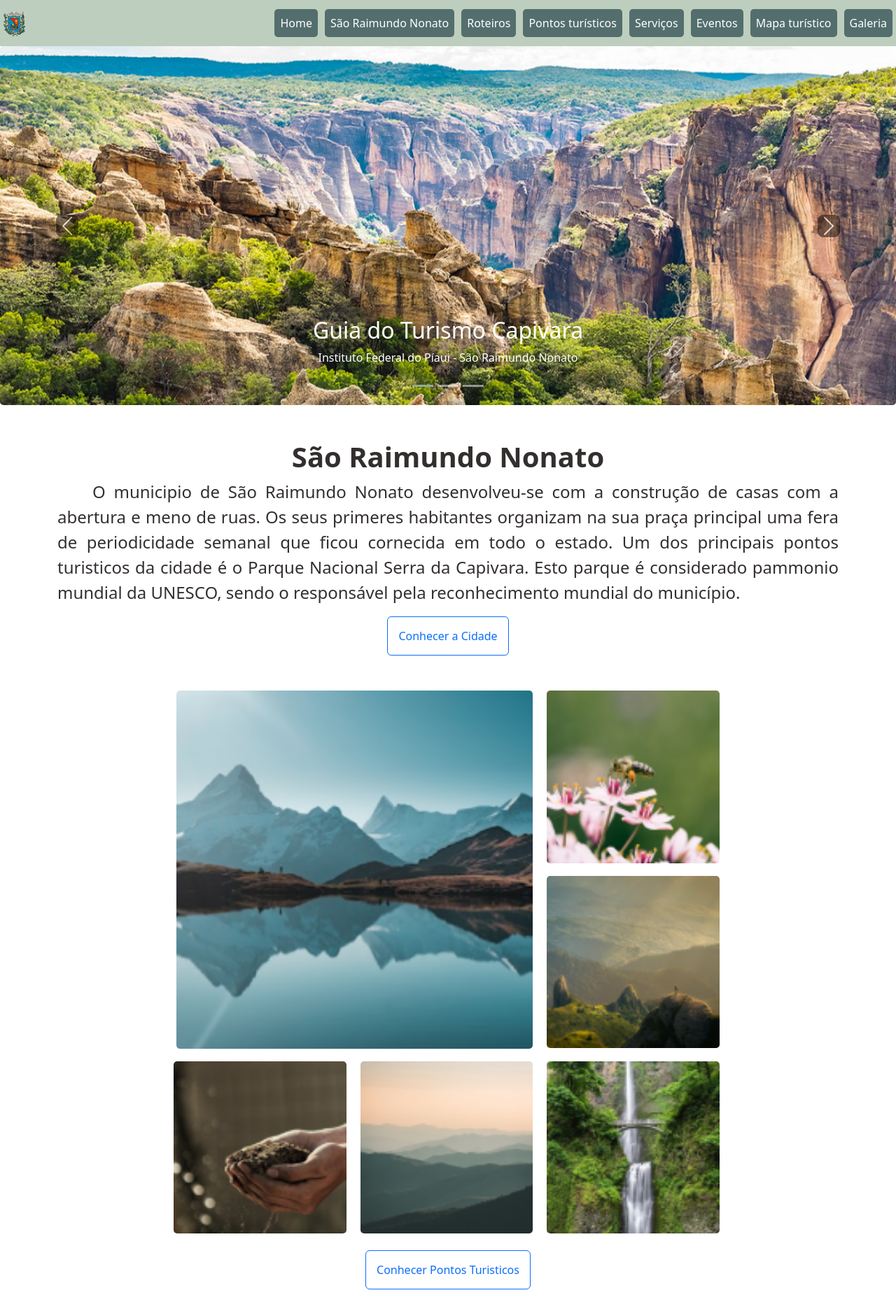
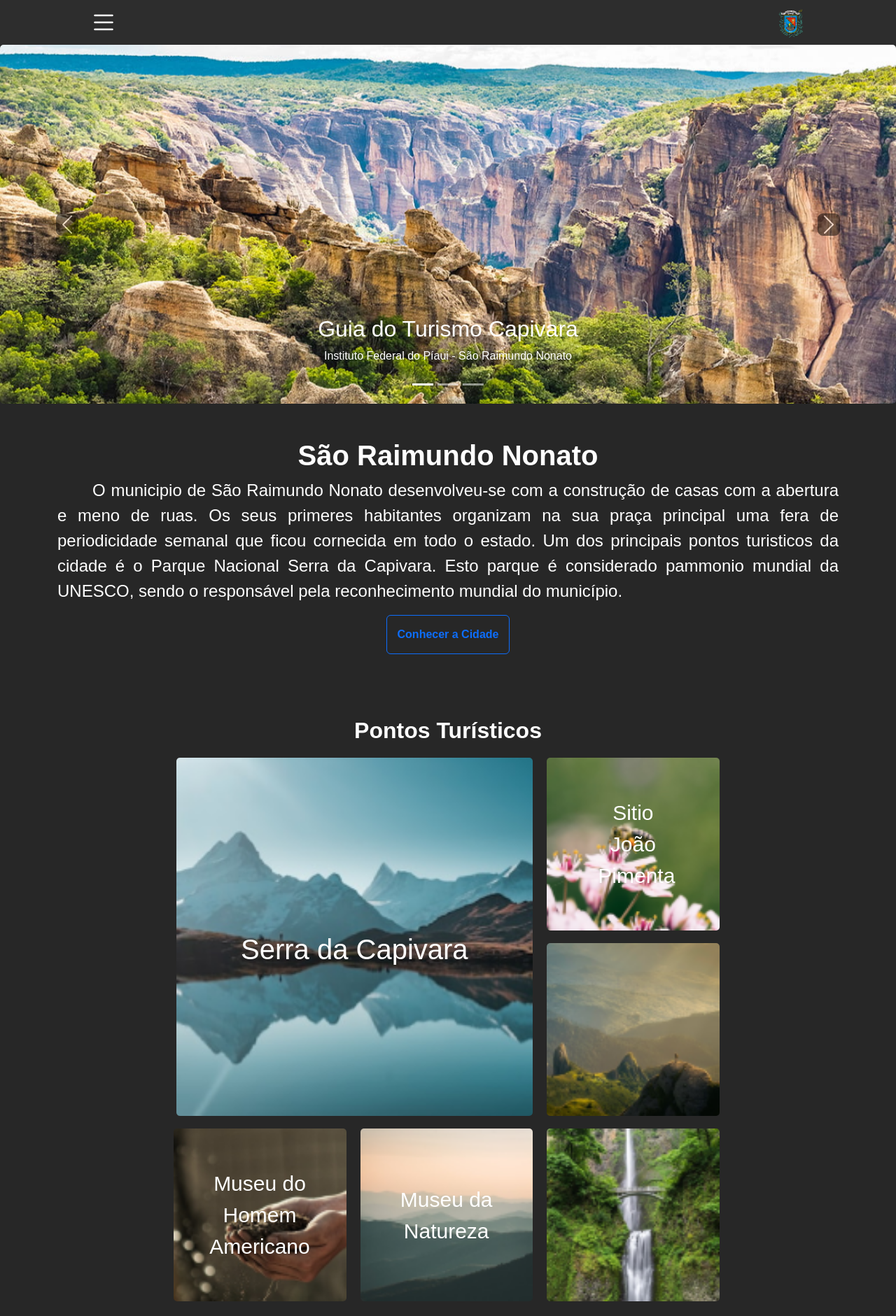
Before and after one commit to Nazin-dev/turismo-srn, a plain HTML site: page index.html in a window 1280 px wide. Shown: the top 1881 px of the page at 70% size. Drawn offline with nearby package versions, Linux system fonts and the light colour scheme.

Commit message:
Coloquei o texto sobre os cards e ajustei alguns detalhes

```diff
--- /dev/null
+++ b/css/menu-responsivo.css
@@ -0,0 +1,83 @@
+:root{
+  --color-white: #fff;
+  --color-dark1: rgb(39, 39, 39);
+  --color-dark2: #2d2d2d;
+  --color-dark3: #414141;
+  --color-dark4: #1c1c1c;
+  --color-dark5: #343434;
+  --color-purple: #0D6EFD;
+}
+*{
+  margin: 0;
+  padding: 0;
+}
+body{
+  font-family: Arial, Helvetica, sans-serif;
+  background-color: var(--color-dark1);
+  color: var(--color-white);
+}
+.img_logo_header{
+  width: 45px;
+}
+.header,
+.navigation_header{
+  display: flex;
+  flex-direction: row;
+  align-items: center;
+}
+
+.header{
+  background-color: var(--color-dark2);
+  justify-content: space-between;
+  padding: 0 10%;
+  height: 4em;
+}
+.navigation_header{
+  gap: 3em;
+  z-index: 2;
+}
+
+
+.content{
+  padding-top: 5em;
+  text-align: center;
+  height: 10vh;
+  transition: 1s;
+}
+.navigation_header a{
+  text-decoration: none;
+  color: var(--color-purple);
+  transition: 1s;
+  font-weight: bold;
+}
+.navigation_header a:hover{
+  color: var(--color-white);
+}
+
+.btn_icon_header{
+  background: transparent;
+  border: none;
+  color: var(--color-white);
+  cursor: pointer;
+  display: none;
+}
+@media screen and (max-width: 1300px) {
+  .navigation_header{
+      position: absolute;
+      flex-direction: column !important;
+      top: 0;
+      background: var(--color-dark5);
+      height: 100%;
+      width: 35vw;
+      padding: 1em;
+      animation-duration: 1s;
+      margin-left: -100vw;
+  }
+  .btn_icon_header{
+      display: block;
+  }
+}
+@keyframes showSidebar {
+  from {margin-left: -100vw;}
+  to {margin-left: -10vw;}
+}
--- a/css/navbar.css
+++ /dev/null
@@ -1,25 +0,0 @@
-.navbar-collapse {
-  justify-content: space-around;
-  flex-grow: 0;
-
-}
-
-.navbar {
-  background-color: #BECEBE;
-}
-
-.nav-item {
-  background-color: #536E6D;
-  margin-right: 40px;
-  margin: 5px;
-  border-radius: 5px;
-  text-align: center;
-
-}
-
-.navbar-nav .nav-link.active {
-  color: white;
-}
-.bg-body-tertiary {
-  background-color: #6E8382;
-}
--- a/css/style.css
+++ b/css/style.css
@@ -24,7 +24,7 @@ a {
 /* Estilização do carrosel */
 
 .carousel-indicators .active {
-  background-color: #94AE93;
+  background-color: white;
 }
 
 .carousel-control-prev-icon, .carousel-control-next-icon {
@@ -59,6 +59,7 @@ a {
   margin-top: 24px;
 }
 
+
 .ab{
   padding: 0px;
 }
@@ -89,18 +90,45 @@ img {
   text-align: center;
 }
 
+
 /* Responsividade dos cards */
 @media (max-width: 600px){
   .cards {
-    width: 500px;
-    height: 500px;
+    width: 50vh;
+  }
+  .text-main {
+    padding: 30px;
+  }
+  .imgs {
+    padding-top: 20px;
+  }
+
+  .linha2 {
+    padding: 0px;
   }
 }
 
-/* Responsividade do rodapé */
-@media (max-width: 560px) {
-  .rodape2 {
-    margin-top: 2600px;
+@media (max-width: 600px){
+  .navigation_header a {
+    text-align: center;
+    gap: 1em;
+    margin-top: -10px;
+  }
+  .cards {
+    display: none;
+  }
+
+
+}
+
+@media (max-width: 400px){
+  .cards {
+    width: 40vh;
+
+  }
+
+  .btn2 {
+    width: 120px;
   }
 }
 
@@ -110,12 +138,84 @@ h3 {
 }
 .rodape{
   text-align: center;
-  background-color: #3A5B5A;
-  margin-top: 120px;
+  background-color: #0889f4;
 }
+
+footer {
+  margin-top: 240px;
+}
+
 .rodape p{
   margin: 0px;
   font-weight: 500;
   color: white;
   padding: 8px;
 }
+
+/* Estilização dos Card Grid */
+.xindex1 {
+  position: absolute;
+  z-index: 10;
+  margin-top: -268px;
+  margin-left: 92px;
+  font-size: 40px;
+}
+
+.xindex2 {
+  position: absolute;
+  margin-top: -191px;
+  margin-left: 73px;
+  width: 100px;
+  font-size: 30px;
+
+}
+
+.xindex3 {
+  position: absolute;
+  margin-top: -191px;
+  margin-left: 43px;
+  font-size: 30px;
+  width: 160px;
+}
+
+.xindex4 {
+  position: absolute;
+  margin-top: -168px;
+  margin-left: 53px;
+  font-size: 30px;
+  width: 140px;
+}
+
+.cards {
+  display: relative;
+}
+
+.xindex1, .xindex2, .xindex3, .xindex4 {
+  transform: translateY(0px);
+  animation: float 5s ease-in-out infinite;
+}
+
+@keyframes float {
+  0% {
+    transform: translateY(0px);
+  }
+  50% {
+    transform: translateY(-30px);
+  }
+  100% {
+    transform: translateY(0px);
+  }
+}
+
+.pontos {
+  text-decoration: none;
+  color: white;
+}
+
+
+
+.pontos_turisticos {
+  margin-bottom: 20px;
+  margin-top: 40px;
+  font-weight: 700;
+}
--- a/index.html
+++ b/index.html
@@ -9,7 +9,8 @@
   <!-- JavaScript bootstrap -->
   <script src="https://cdn.jsdelivr.net/npm/bootstrap@5.3.0-alpha3/dist/js/bootstrap.bundle.min.js" integrity="sha384-ENjdO4Dr2bkBIFxQpeoTz1HIcje39Wm4jDKdf19U8gI4ddQ3GYNS7NTKfAdVQSZe" crossorigin="anonymous" defer></script>
   <link rel="stylesheet" href="css/style.css">
-  <link rel="stylesheet" href="css/navbar.css">
+  <link rel="stylesheet" href="css/menu-responsivo.css">
+
   <script src="scripts/script.js" defer></script>
   <title>Turismo | São Raimundo Nonato</title>
 </head>
@@ -17,49 +18,33 @@
 
   <div class="container-fluid">
     <header>
-      <nav class="navbar navbar-expand-lg">
-        <div class="container-fluid">
-            <a class="navbar-brand" href="#">
-              <img src="img/brasao_pm_srn (1).png" alt="Bootstrap" width="40" height="40">
-            </a>
-          <button class="navbar-toggler" type="button" data-bs-toggle="collapse" data-bs-target="#navbarSupportedContent" aria-controls="navbarSupportedContent" aria-expanded="false" aria-label="Toggle navigation">
-            <span class="navbar-toggler-icon"></span>
-          </button>
-          <div class="collapse navbar-collapse " id="navbarSupportedContent">
-            <ul class="navbar-nav me-auto mb-2 mb-lg-0">
-              <li class="nav-item">
-                <a class="nav-link active" aria-current="page" href="#">Home</a>
-              </li>
-              <li class="nav-item">
-                <a class="nav-link active" aria-current="page" href="#">São Raimundo Nonato</a>
-              </li>
-              <li class="nav-item">
-                <a class="nav-link active" aria-current="page" href="#">Roteiros</a>
-              </li>
-              <li class="nav-item">
-                <a class="nav-link active" aria-current="page" href="#">Pontos turísticos</a>
-              </li>
-              <li class="nav-item">
-                <a class="nav-link active" aria-current="page" href="#">Serviços</a>
-              </li>
-              <li class="nav-item">
-                <a class="nav-link active" aria-current="page" href="#">Eventos</a>
-              </li>
-              <li class="nav-item">
-                <a class="nav-link active" aria-current="page" href="#">Mapa turístico</a>
-              </li>
-              <li class="nav-item">
-                <a class="nav-link active" aria-current="page" href="#">Galeria</a>
-              </li>
-                </ul>
-              </li>
-            </ul>
-          </div>
+      <div class="header" id="header">
+        <button onclick="toggleSidebar()" class="btn_icon_header">
+            <svg xmlns="http://www.w3.org/2000/svg" width="40" height="40" fill="currentColor" class="bi bi-list" viewBox="0 0 16 16">
+                <path fill-rule="evenodd" d="M2.5 12a.5.5 0 0 1 .5-.5h10a.5.5 0 0 1 0 1H3a.5.5 0 0 1-.5-.5zm0-4a.5.5 0 0 1 .5-.5h10a.5.5 0 0 1 0 1H3a.5.5 0 0 1-.5-.5zm0-4a.5.5 0 0 1 .5-.5h10a.5.5 0 0 1 0 1H3a.5.5 0 0 1-.5-.5z"/>
+            </svg>
+        </button>
+        <div class="logo_header">
+            <img src="img/brasao_pm_srn (1).png" alt="Brasão SRN" class="img_logo_header">
         </div>
-      </nav>
-    </header>
+        <div class="navigation_header" id="navigation_header">
+            <button onclick="toggleSidebar()" class="btn_icon_header">
+                <svg xmlns="http://www.w3.org/2000/svg" width="40" height="40" fill="currentColor" class="bi bi-x" viewBox="0 0 16 16">
+                    <path d="M4.646 4.646a.5.5 0 0 1 .708 0L8 7.293l2.646-2.647a.5.5 0 0 1 .708.708L8.707 8l2.647 2.646a.5.5 0 0 1-.708.708L8 8.707l-2.646 2.647a.5.5 0 0 1-.708-.708L7.293 8 4.646 5.354a.5.5 0 0 1 0-.708z"/>
+                </svg>
+            </button>
+            <a href="#" class="active home">Home</a>
+            <a href="#">São Raimundo Nonato</a>
+            <a href="#">Roteiros</a>
+            <a href="#">Pontos Turísticos</a>
+            <a href="#">Serviços</a>
+            <a href="#">Eventos</a>
+            <a href="#">Mapa Turístico</a>
+            <a href="#">Galeria</a>
+        </div>
+    </div>
   </div>
-
+  <span class="liner"></span>
   <!-- Carrosel -->
   <div id="carouselExampleCaptions" class="carousel slide">
 
@@ -111,26 +96,37 @@
 
   <section class="conhecer-mais">
     <div class="container text-main">
-      <h1>São Raimundo Nonato</h1>
-      <p>O municipio de São Raimundo Nonato desenvolveu-se com a construção de casas com a abertura e meno de ruas. Os seus primeres habitantes organizam na sua praça principal uma fera de periodicidade semanal que ficou cornecida em todo o estado. Um dos principais pontos turisticos da cidade é o Parque Nacional Serra da Capivara. Esto parque é considerado pammonio mundial da UNESCO, sendo o responsável pela reconhecimento mundial do município.</p>
-      <button type="button" class="btn btn-outline-primary">Conhecer a Cidade</button>
+      <h1 class="h1-main">São Raimundo Nonato</h1>
+      <p class="p-main">O municipio de São Raimundo Nonato desenvolveu-se com a construção de casas com a abertura e meno de ruas. Os seus primeres habitantes organizam na sua praça principal uma fera de periodicidade semanal que ficou cornecida em todo o estado. Um dos principais pontos turisticos da cidade é o Parque Nacional Serra da Capivara. Esto parque é considerado pammonio mundial da UNESCO, sendo o responsável pela reconhecimento mundial do município.</p>
+      <button type="button" class="btn btn-outline-primary" style="font-weight: 700;">Conhecer a Cidade</button>
     </div>
     <div class="container cards">
+      <h2 class="pontos_turisticos">Pontos Turísticos</h2>
       <div class="row">
-        <div class="col-sm-8 ab1">
-          <img src="img/Rectangle 1.png" alt="">
+        <div class="col-sm-8 ab1 imgs">
+          <img class="animetion1" src="img/Rectangle 1.png" alt="">
+          <p class="xindex1"><a href="" class="pontos">Serra da Capivara</a></p>
         </div>
         <div class="col-sm-4 ab2">
-          <div class="col-sm-12 ab3"><img src="img/Rectangle 3.png" alt=""></div>
-          <div class="col-sm-12 ab4"><img src="img/Rectangle 8.png" alt=""></div>
+          <div class="col-sm-12 ab3 imgs">
+            <img src="img/Rectangle 3.png" alt="">
+            <p class="xindex2"><a href="" class="pontos">Sitio João Pimenta</a></p>
+          </div>
+          <div class="col-sm-12 ab4 imgs"><img src="img/Rectangle 8.png" alt=""></div>
         </div>
       </div>
       <div class="row linha2">
-        <div class="col-sm-4 ab5"><img src="img/Rectangle 5.png" alt=""></div>
-        <div class="col-sm-4 ab6"><img src="img/Rectangle 6.png" alt=""></div>
-        <div class="col-sm-4 ab7"><img src="img/Rectangle 7.png" alt=""></div>
+        <div class="col-sm-4 ab5 imgs">
+          <img src="img/Rectangle 5.png" alt="">
+          <p class="xindex3"><a href="" class="pontos">Museu do Homem Americano</a></p>
+        </div>
+        <div class="col-sm-4 ab6 imgs">
+          <img src="img/Rectangle 6.png" alt="">
+          <p class="xindex4"><a href="" class="pontos">Museu da Natureza</a></p>
+        </div>
+        <div class="col-sm-4 ab7 imgs"><img src="img/Rectangle 7.png" alt=""></div>
       </div>
-      <button type="button" class="btn btn-outline-primary btn2">Conhecer Pontos Turisticos</button>
+      <button type="button" class="btn btn-outline-primary btn2" style="font-weight: 700;">Conhecer Pontos Turisticos</button>
     </div>
   </section>
 
--- a/scripts/script.js
+++ b/scripts/script.js
@@ -0,0 +1,38 @@
+var header           = document.getElementById('header');
+    var navigationHeader = document.getElementById('navigation_header');
+    var content          = document.getElementById('content');
+    var showSidebar      = false;
+
+    function toggleSidebar()
+    {
+        showSidebar = !showSidebar;
+        if(showSidebar)
+        {
+            navigationHeader.style.marginLeft = '-10vw';
+            navigationHeader.style.animationName = 'showSidebar';
+            content.style.filter = 'blur(2px)';
+        }
+        else
+        {
+            navigationHeader.style.marginLeft = '-100vw';
+            navigationHeader.style.animationName = '';
+            content.style.filter = '';
+        }
+    }
+
+    function closeSidebar()
+    {
+        if(showSidebar)
+        {
+            showSidebar = true;
+            toggleSidebar();
+        }
+    }
+
+    window.addEventListener('resize', function(event) {
+        if(window.innerWidth > 768 && showSidebar)
+        {
+            showSidebar = true;
+            toggleSidebar();
+        }
+    });
```
